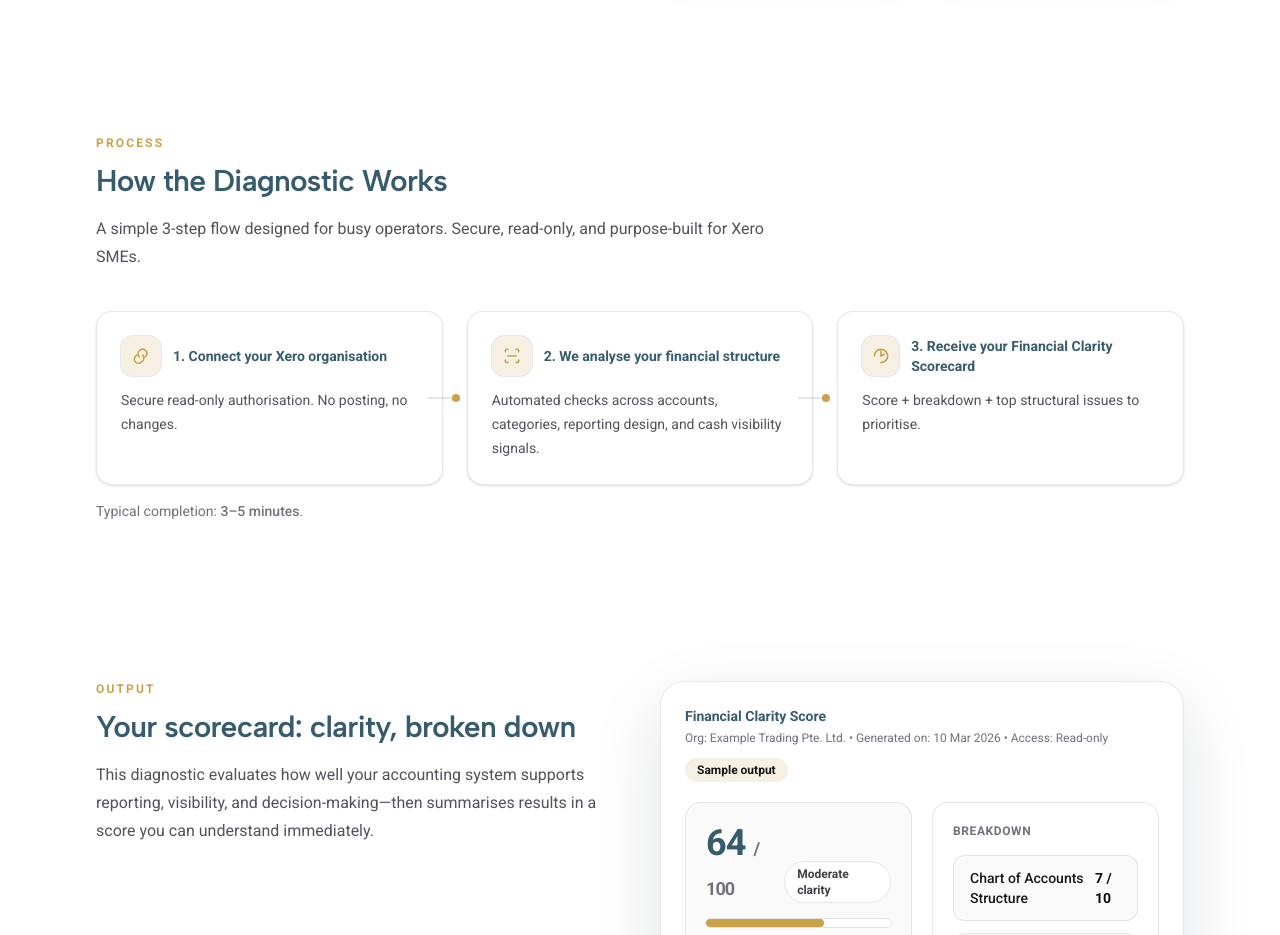
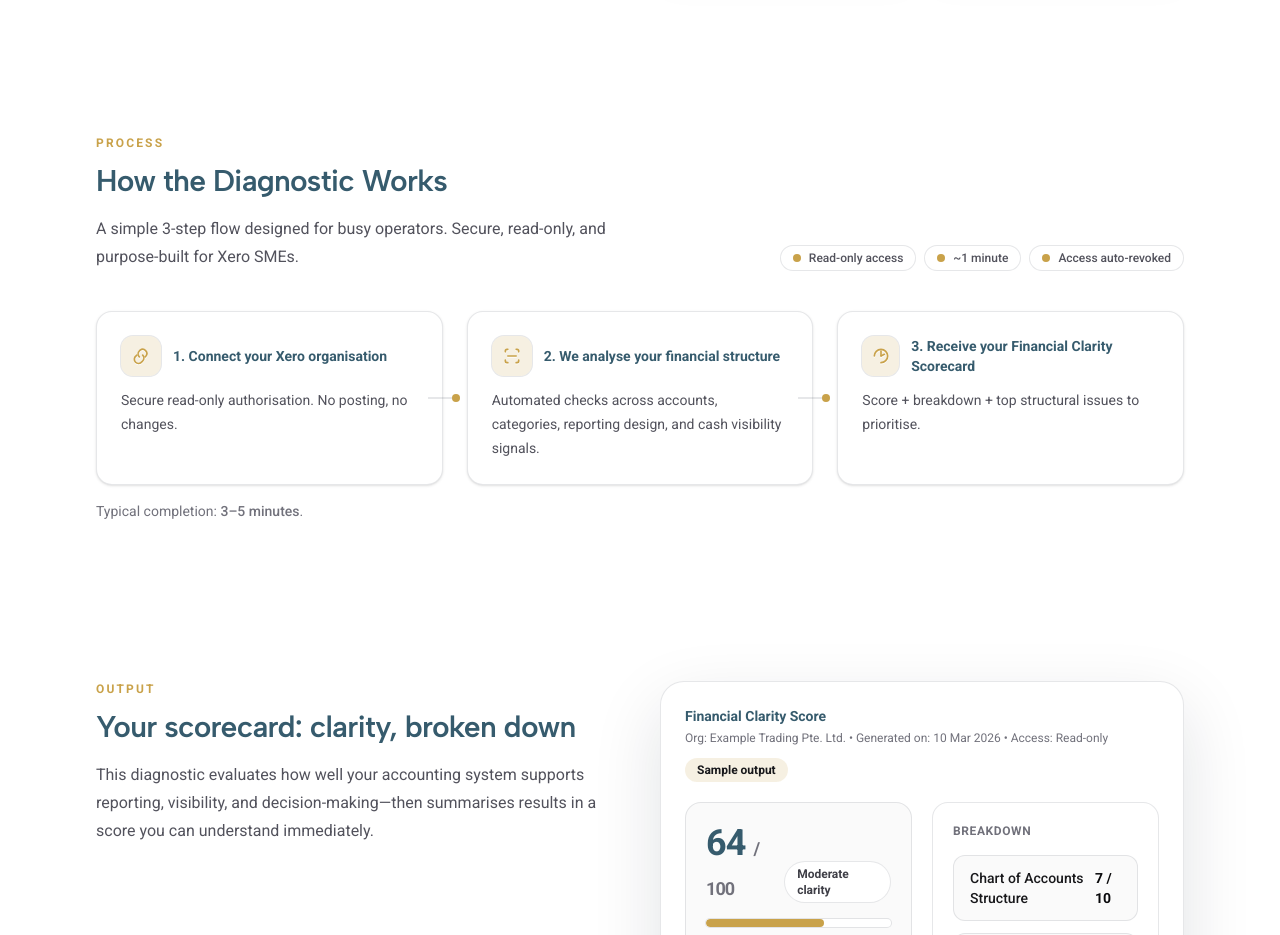
Before and after one commit to noemisasum/xero-financial-clarity, a Next.js app: page / in a window 1280 px wide. Shown: the part 1180-2115 px from the top of the page. Built offline with nearby package versions, Linux system fonts and the light colour scheme.

Commit message:
How it works: 2-column header with reassurance chips

```diff
--- a/src/app/page.tsx
+++ b/src/app/page.tsx
@@ -194,11 +194,30 @@ export default function Home() {
       {/* How it works */}
       <section id="how" className="py-14 sm:py-20">
         <Container>
-          <SectionHeading
-            eyebrow="Process"
-            title="How the Diagnostic Works"
-            lead="A simple 3-step flow designed for busy operators. Secure, read-only, and purpose-built for Xero SMEs."
-          />
+          <div className="grid gap-6 lg:grid-cols-2 lg:items-end">
+            <SectionHeading
+              eyebrow="Process"
+              title="How the Diagnostic Works"
+              lead="A simple 3-step flow designed for busy operators. Secure, read-only, and purpose-built for Xero SMEs."
+            />
+
+            <div className="flex flex-wrap gap-2 lg:justify-end">
+              {[
+                "Read-only access",
+                "~1 minute",
+                "Access auto-revoked",
+              ].map((t) => (
+                <div
+                  key={t}
+                  className="inline-flex items-center gap-2 rounded-full border border-[var(--border)] bg-white px-3 py-1 text-xs font-medium text-zinc-600"
+                >
+                  <span className="inline-flex h-2 w-2 rounded-full bg-[color:var(--accent)]" />
+                  <span>{t}</span>
+                </div>
+              ))}
+            </div>
+          </div>
+
           <Stepper />
         </Container>
       </section>
```
